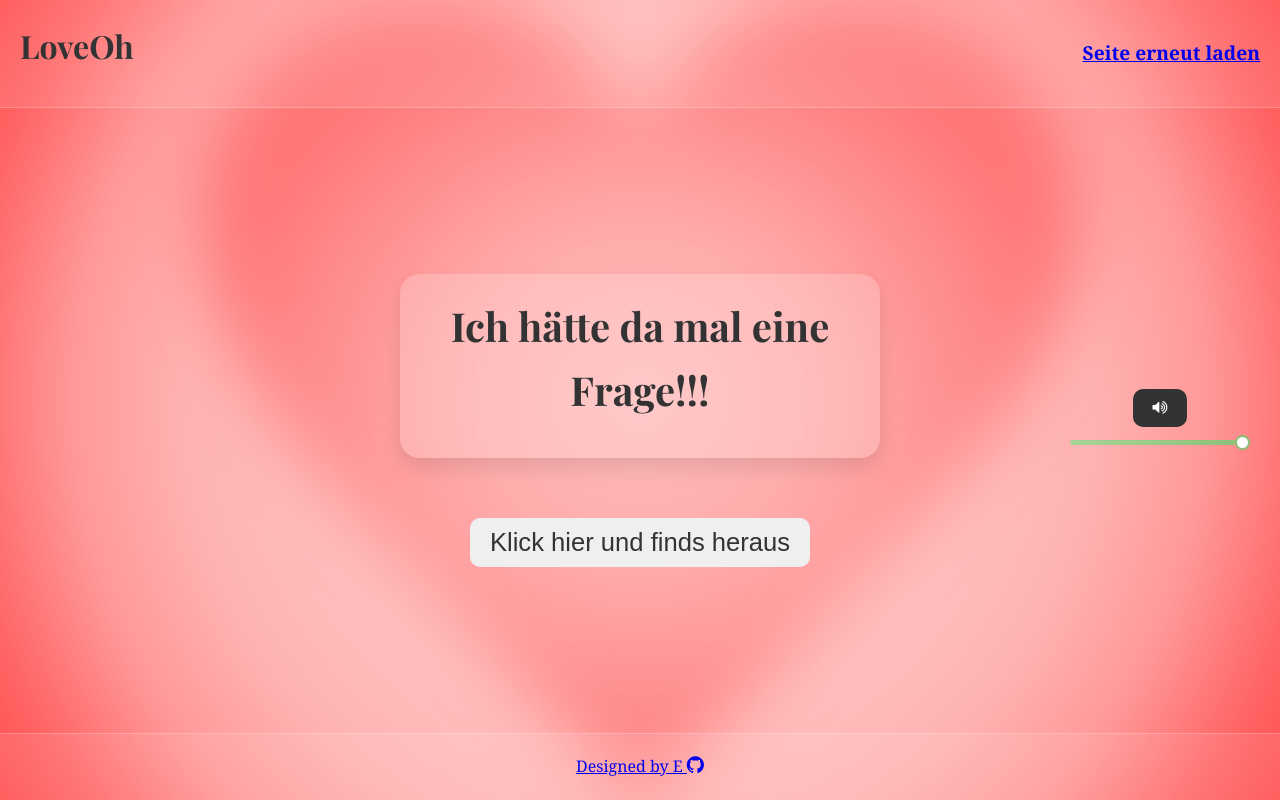
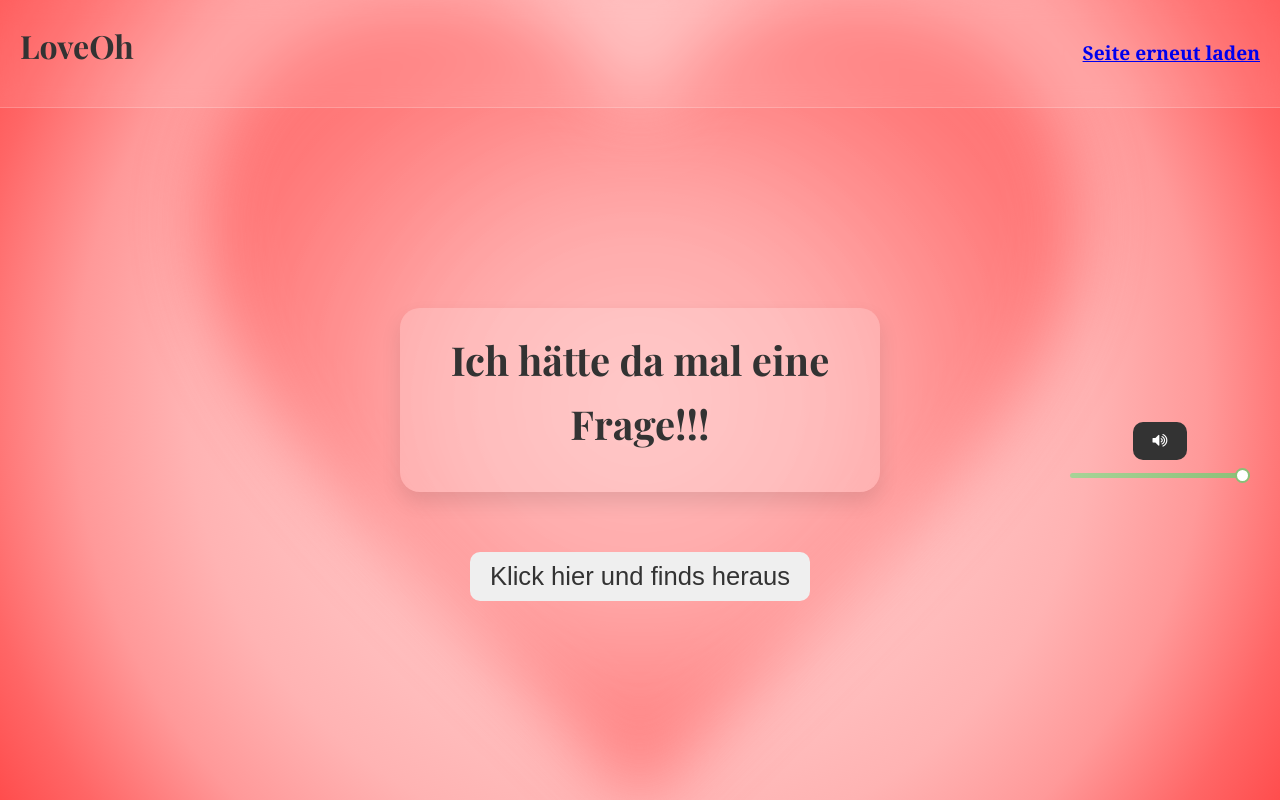
Before and after one commit to TaylanY2004/ValentinstagSeite, a plain HTML site: page index.html in a window 1280 px wide. Drawn offline with nearby package versions, Linux system fonts and the light colour scheme.

Commit message:
Update index.html

```diff
--- a/index.html
+++ b/index.html
@@ -12,7 +12,7 @@
     <!-- Fonts -->
     <link href="https://fonts.googleapis.com/css2?family=Playfair+Display:wght@400;700&family=Quicksand:wght@400;500;700&display=swap" rel="stylesheet">
 
-    <title>LoveOh</title>
+    <title>Sag Bitte JAAAA</title>
     <meta name="description" content="Create and send a personalized Valentine's Day card with beautiful animation. It's a lovely gift idea for couples or friends!" />
 </head>
 
@@ -93,9 +93,7 @@
             </div>
         </div>
 
-        <footer>
-            <a href="https://github.com/2bTwist/Valentines-Day-Web-Project" target="_blank"><p>Designed by E <i style="font-size:20px" class="fa">&#xf09b;</i></p></a>
-        </footer>
+
     </div>
 
 <!-- Scripts -->
```
